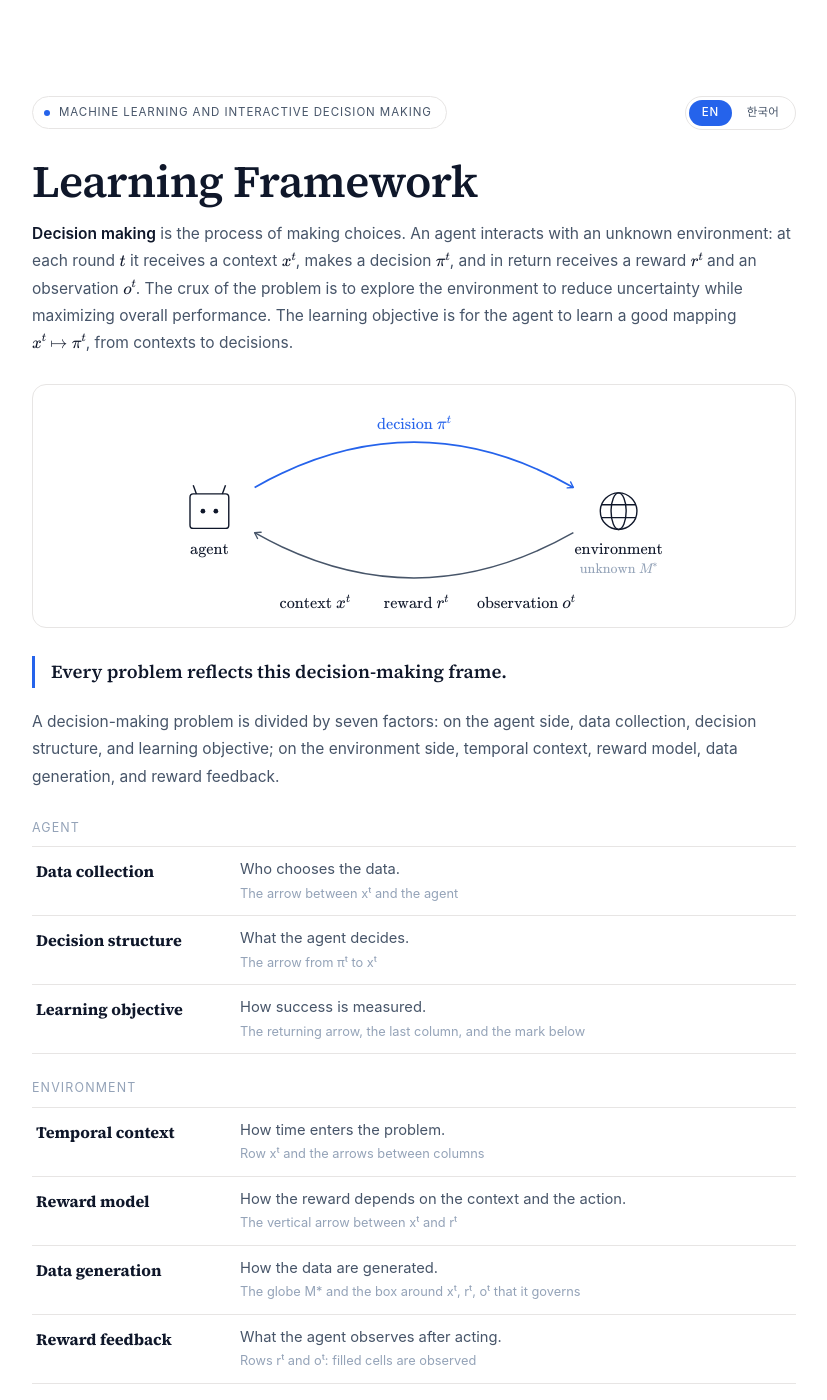
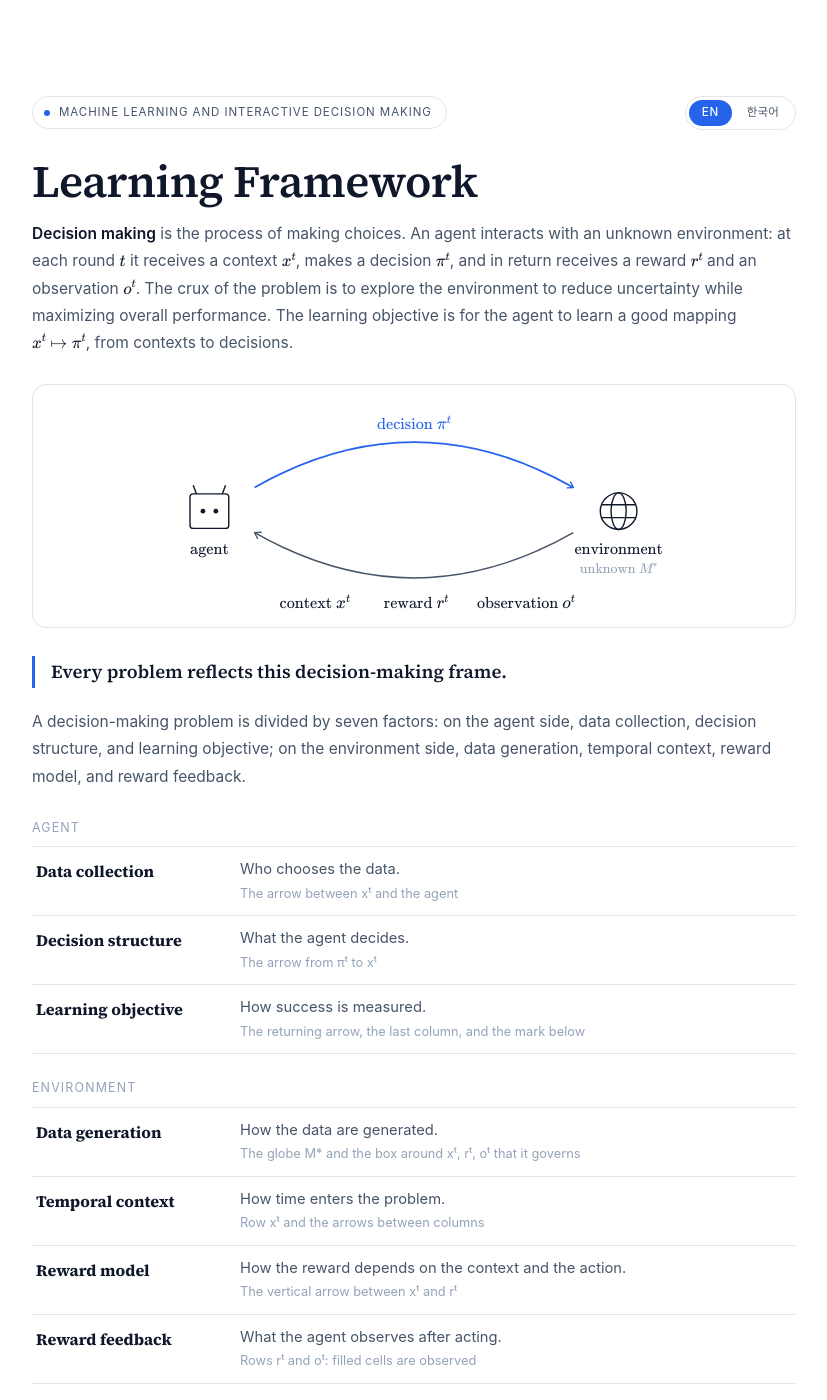
Before and after one commit to hajin322/hajin322.github.io, a Jekyll site: the page built from pages/learning-framework.html, in a window 1280 px wide and 1400 px high. Shown: the whole window, without its empty margins (226-1053 px from the left). Built offline with Jekyll 4.4.1, drawn with Linux system fonts in a browser that asks for light colours; some of the changed text lies outside the part shown.

Commit message:
Learning Framework: environment-side order Data generation, Temporal context, Reward model, Reward feedback
Co-Authored-By: Claude Opus 5.5 <noreply@anthropic.com>

```diff
--- a/pages/learning-framework.html
+++ b/pages/learning-framework.html
@@ -1,7 +1,7 @@
 ---
 layout: page
 title: "Learning Framework"
-description: "An agent interacts with an unknown environment, learning a mapping from contexts to decisions. Every such problem is divided by seven factors: data collection, decision structure, learning objective, temporal context, reward model, data generation, and reward feedback."
+description: "An agent interacts with an unknown environment, learning a mapping from contexts to decisions. Every such problem is divided by seven factors: data collection, decision structure, learning objective, data generation, temporal context, reward model, and reward feedback."
 permalink: /pages/learning-framework/
 ---
 
@@ -202,8 +202,8 @@ permalink: /pages/learning-framework/
   <p class="lf-frame" data-l="en" lang="en">Every problem reflects this decision-making frame.</p>
   <p class="lf-frame" data-l="ko" lang="ko">모든 문제는 이 의사결정 프레임을 반영한다.</p>
 
-  <p class="lf-lede" data-l="en" lang="en">A decision-making problem is divided by seven factors: on the agent side, data collection, decision structure, and learning objective; on the environment side, temporal context, reward model, data generation, and reward feedback.</p>
-  <p class="lf-lede" data-l="ko" lang="ko">의사결정 문제는 일곱 개의 요소로 나뉜다. 에이전트 쪽에는 데이터 수집, 결정 구조, 학습 목표가 있고, 환경 쪽에는 시간적 맥락, 보상 모델, 데이터 생성, 보상 피드백이 있다.</p>
+  <p class="lf-lede" data-l="en" lang="en">A decision-making problem is divided by seven factors: on the agent side, data collection, decision structure, and learning objective; on the environment side, data generation, temporal context, reward model, and reward feedback.</p>
+  <p class="lf-lede" data-l="ko" lang="ko">의사결정 문제는 일곱 개의 요소로 나뉜다. 에이전트 쪽에는 데이터 수집, 결정 구조, 학습 목표가 있고, 환경 쪽에는 데이터 생성, 시간적 맥락, 보상 모델, 보상 피드백이 있다.</p>
 
   <p class="cv-lead lf-group"><span data-l="en" lang="en">Agent</span><span data-l="ko" lang="ko">에이전트</span></p>
   <dl class="lf-factors">
@@ -226,6 +226,11 @@ permalink: /pages/learning-framework/
   <p class="cv-lead lf-group"><span data-l="en" lang="en">Environment</span><span data-l="ko" lang="ko">환경</span></p>
   <dl class="lf-factors">
     <div>
+      <dt>Data generation</dt>
+      <dd><span data-l="en" lang="en">How the data are generated.</span><span data-l="ko" lang="ko">데이터가 어떻게 생성되는가.</span>
+        <span class="lf-where"><span data-l="en" lang="en">The globe M* and the box around xᵗ, rᵗ, oᵗ that it governs</span><span data-l="ko" lang="ko">지구본 M*와 그것이 관할하는 xᵗ, rᵗ, oᵗ의 상자</span></span></dd>
+    </div>
+    <div>
       <dt>Temporal context</dt>
       <dd><span data-l="en" lang="en">How time enters the problem.</span><span data-l="ko" lang="ko">시간이 문제에 어떻게 들어오는가.</span>
         <span class="lf-where"><span data-l="en" lang="en">Row xᵗ and the arrows between columns</span><span data-l="ko" lang="ko">xᵗ의 행과 칸 사이의 화살표</span></span></dd>
@@ -234,11 +239,6 @@ permalink: /pages/learning-framework/
       <dt>Reward model</dt>
       <dd><span data-l="en" lang="en">How the reward depends on the context and the action.</span><span data-l="ko" lang="ko">보상이 맥락과 행동에 어떻게 의존하는가.</span>
         <span class="lf-where"><span data-l="en" lang="en">The vertical arrow between xᵗ and rᵗ</span><span data-l="ko" lang="ko">xᵗ와 rᵗ 사이의 세로 화살표</span></span></dd>
-    </div>
-    <div>
-      <dt>Data generation</dt>
-      <dd><span data-l="en" lang="en">How the data are generated.</span><span data-l="ko" lang="ko">데이터가 어떻게 생성되는가.</span>
-        <span class="lf-where"><span data-l="en" lang="en">The globe M* and the box around xᵗ, rᵗ, oᵗ that it governs</span><span data-l="ko" lang="ko">지구본 M*와 그것이 관할하는 xᵗ, rᵗ, oᵗ의 상자</span></span></dd>
     </div>
     <div>
       <dt>Reward feedback</dt>
```
Also changed, not shown: other parts of pages/learning-framework.html (+7 -7 lines).
